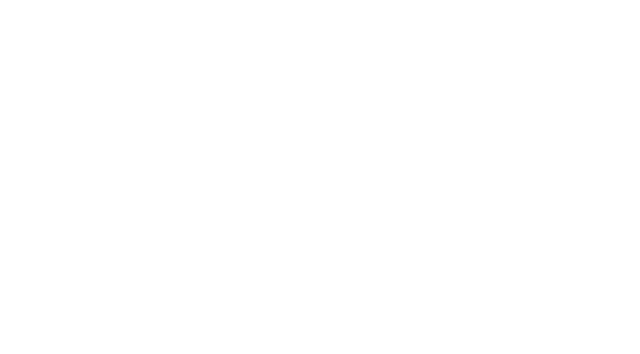
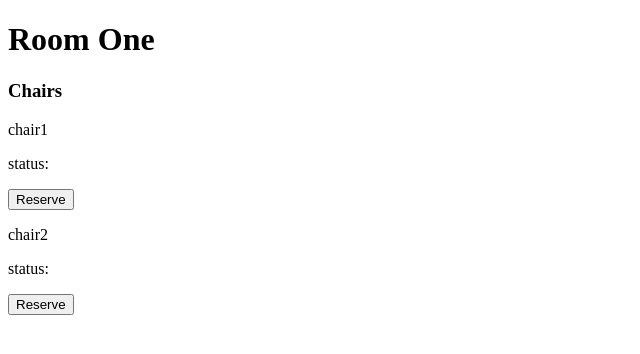
Before and after one commit to andrograf/cinema-booking, a Nuxt app: page /room in a window 1280 px wide. Before the commit this address had no page. Shown: the top 354 px of the page, without its empty margins (0-640 px from the left). Built offline with nearby package versions, Linux system fonts and the light colour scheme.

Commit message:
feat: create room page

```diff
--- /dev/null
+++ b/pages/room.vue
@@ -0,0 +1,20 @@
+<template>
+    <div>
+        <h1>Room One</h1>
+        <h3>Chairs</h3>
+        <p>chair1</p>
+        <p>status: </p>
+        <button>Reserve</button>
+        <p>chair2</p>
+        <p>status: </p>
+        <button>Reserve</button>
+    </div>
+</template>
+
+<script setup>
+
+</script>
+
+<style scoped>
+
+</style>
```
